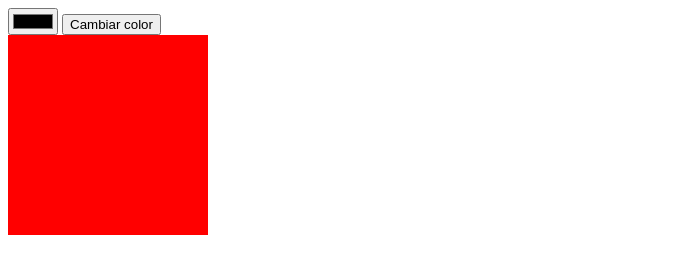
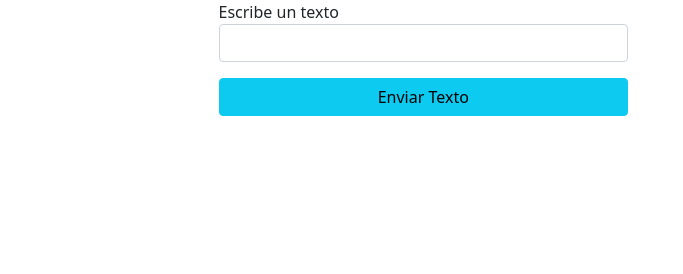
Before and after one commit to robinson-riwi/js-2, a plain HTML site: page index.html in a window 1280 px wide. Shown: the whole page, without its empty margins (0-683 px from the left). Drawn offline with nearby package versions, Linux system fonts and the light colour scheme.

Commit message:
update js 3

```diff
--- a/index.html
+++ b/index.html
@@ -1,28 +1,23 @@
 <!DOCTYPE html>
-<html lang="es">
+<html lang="en">
 <head>
     <meta charset="UTF-8">
     <meta name="viewport" content="width=device-width, initial-scale=1.0">
     <title>Document</title>
-    <link rel="stylesheet" href="./css/app.css">
+    <link href="https://cdn.jsdelivr.net/npm/bootstrap@5.0.2/dist/css/bootstrap.min.css" rel="stylesheet" integrity="sha384-EVSTQN3/azprG1Anm3QDgpJLIm9Nao0Yz1ztcQTwFspd3yD65VohhpuuCOmLASjC" crossorigin="anonymous">
 </head>
 <body>
-    <!--<img id="flores" src="./images/imagen-1.jpg" class="display-none" alt="" width="200px">
-    <img id="abuelita" src="./images/imagen-2.jpg" alt="" width="200px">
-    <button onclick="mostrarFlores()">Cambiar a Flores</button>
-    <button onclick="mostrarAbuelita()">Cambiar a Abuelita</button> -->
-
-
-    <!--
-    <img id="flores" src="./images/imagen-1.jpg" alt="" width="200px">
-
-    <button onclick="mostrarFlores()">Cambiar a Flores</button>
-    <button onclick="mostrarAbuelita()">Cambiar a Abuelita</button>
-        -->
-
-        <input type="color" id="color">
-        <button onclick="actualizarColor()">Cambiar color</button>
-        <div class="cuadro"></div>
+    <div class="container">
+        <div class="row">
+            <div class="col-md-6">
+                <div class="offset-md-3">
+                    <label for="">Escribe un texto</label>
+                     <input type="text" class="form-control" id="texto">
+                     <button onclick="enviarTexto()" class="btn btn-info mt-3 w-100">Enviar Texto</button>
+                </div>
+            </div>
+        </div>
+    </div>
     <script src="./js/app.js"></script>
 </body>
 </html>
--- a/js/app.js
+++ b/js/app.js
@@ -1,29 +1,4 @@
-/*
-
-function mostrarFlores(){
-   document.getElementById('abuelita').classList.add('display-none');
-   document.getElementById('flores').classList.remove('display-none');
-
+function enviarTexto(){
+     let texto = document.getElementById('texto').value;
+     console.log(texto);
 }
-function mostrarAbuelita(){
-   document.getElementById('flores').classList.add('display-none');
-   document.getElementById('abuelita').classList.remove('display-none');
-}
-*/
-
-
-/*
-function mostrarFlores(){
-    let urlImagen = "./images/imagen-1.jpg";
-    document.getElementById('flores').setAttribute('src', urlImagen);
-}
-function mostrarAbuelita(){
-    let urlImagen = "./images/imagen-2.jpg";
-    document.getElementById('flores').setAttribute('src', urlImagen);
-}*/
-
-
-function actualizarColor(){
-    let color = document.getElementById('color').value;
-    console.log(color);
-}
```
